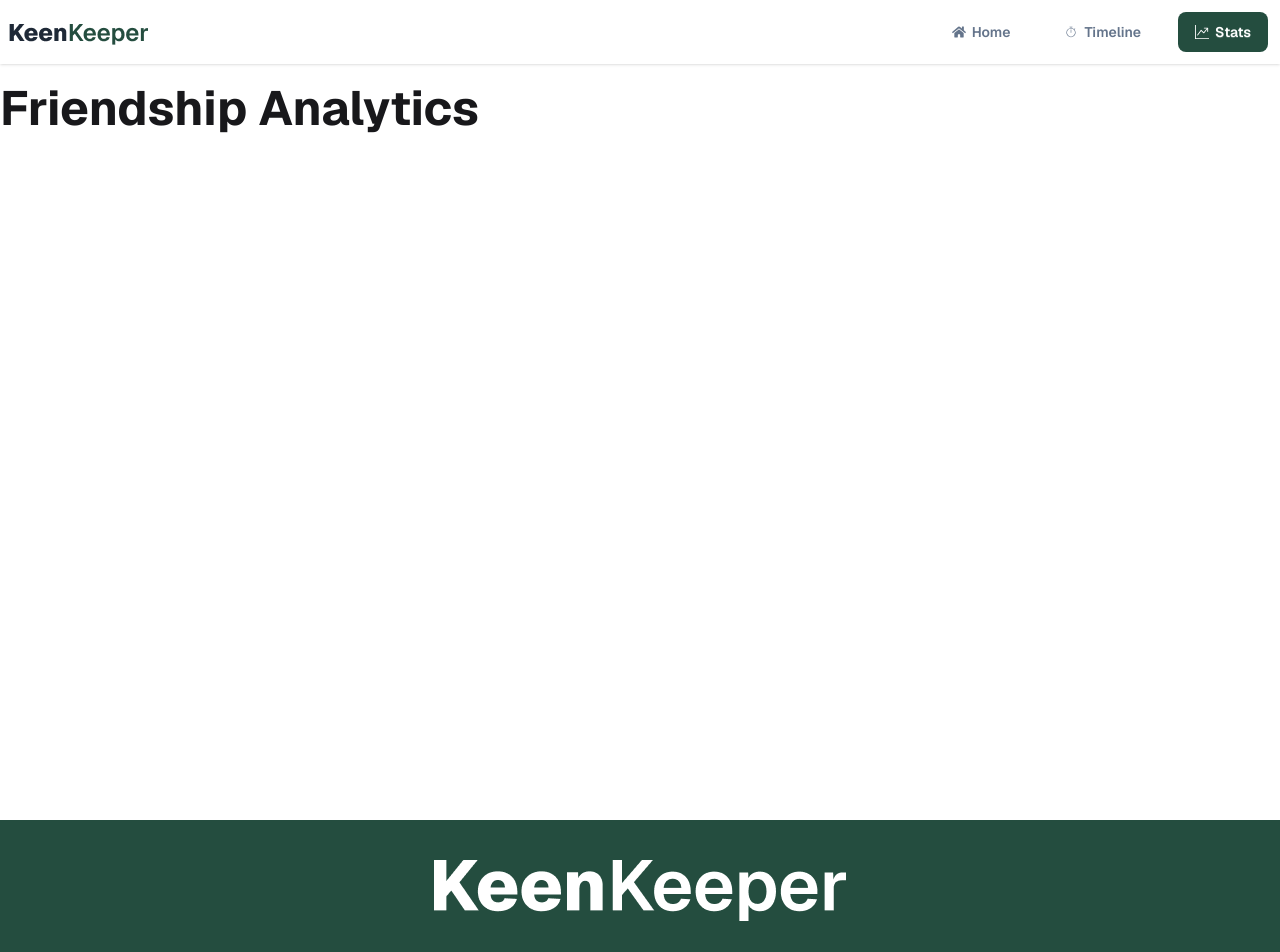
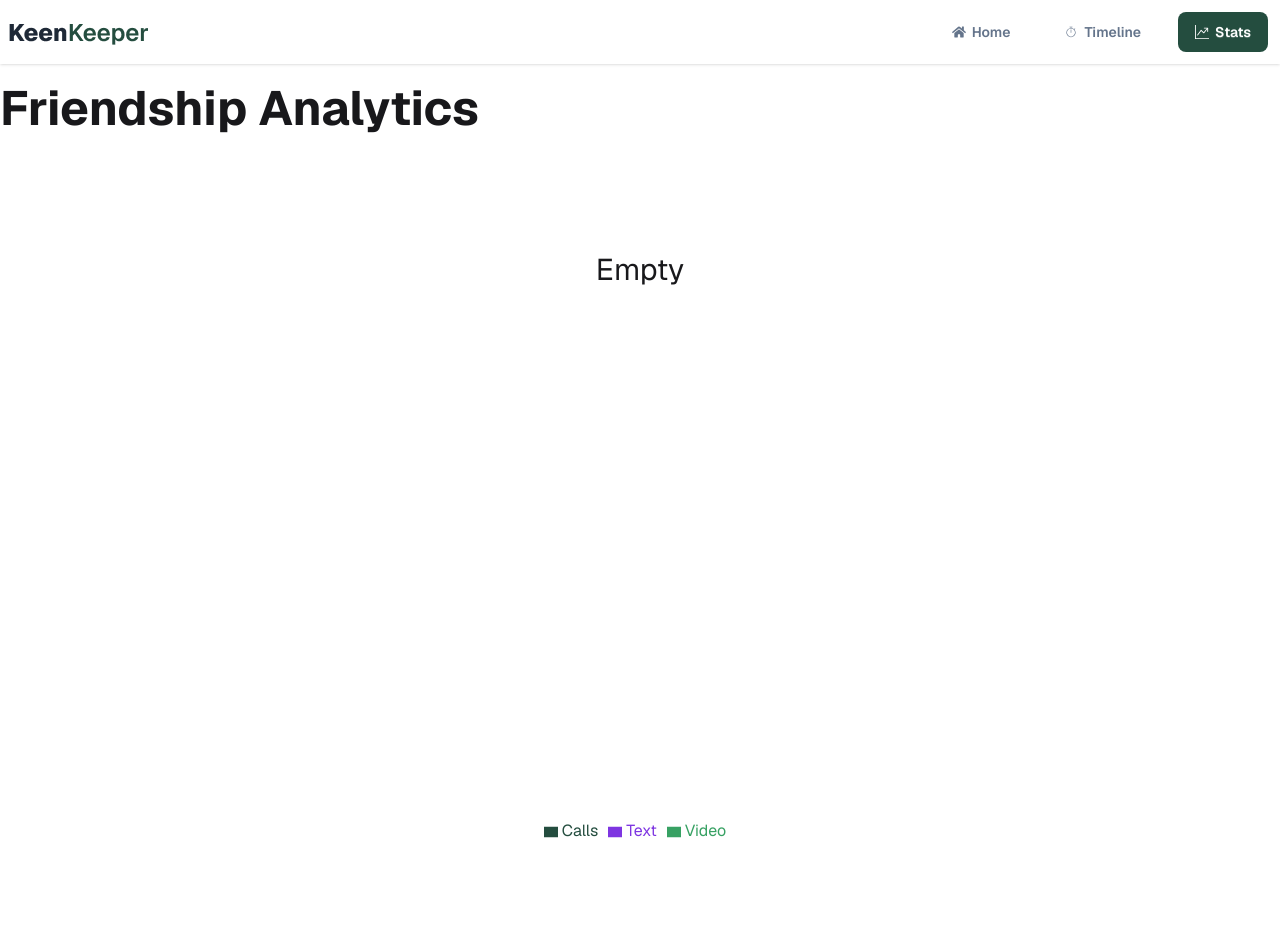
Before and after one commit to with-ph-b13/a-7, a React (Vite) app: page /stats in a window 1280 px wide. Shown: the top 952 px of the page. Built offline with nearby package versions, Linux system fonts and the light colour scheme.

Commit message:
added loading states and updated stats page

```diff
--- a/package.json
+++ b/package.json
@@ -16,6 +16,7 @@
     "react-dom": "^19.2.4",
     "react-icons": "^5.6.0",
     "react-router": "^7.14.0",
+    "react-spinners": "^0.17.0",
     "react-toastify": "^11.0.5",
     "recharts": "^3.8.1",
     "tailwindcss": "^4.2.2"
--- a/src/components/Friends/AllFriends.jsx
+++ b/src/components/Friends/AllFriends.jsx
@@ -1,5 +1,6 @@
 import React, { Suspense, use } from 'react';
 import Friends from './Friends';
+import Loading from '../shared/Loading/Loading';
 
 const friendsPromise=fetch('/friends.json').then(res=>res.json());
 
@@ -10,7 +11,7 @@ const AllFriends = () => {
     return (
         <div>
             <h1 className='font-bold text-2xl mt-10'>Your Friends</h1>
-            <Suspense fallback={<h1>loading...</h1>}>
+            <Suspense fallback={<Loading/>}>
                     <Friends friendsPromise={friendsPromise}/>
             </Suspense>
         </div>
--- a/src/pages/Stats/Stats.jsx
+++ b/src/pages/Stats/Stats.jsx
@@ -1,5 +1,5 @@
 import React, { useContext } from 'react';
-import { Pie, PieChart, Tooltip } from 'recharts';
+import { Legend, Pie, PieChart, Tooltip } from 'recharts';
 import { FriendsContext } from '../../context/FriendsProvider';
 const Stats = () => {
 
@@ -9,9 +9,9 @@ const Stats = () => {
     const videoData=call.filter(videoInfo=>videoInfo.type === "Video");
 
     const data = [
-  { name: 'Calls', value: callData.length, fill: '#0088FE' },
-  { name: 'Text', value: textData.length, fill: '#00C49F' },
-  { name: 'Video', value: videoData.length, fill: '#FFBB28' },
+  { name: 'Calls', value: callData.length, fill: '#244D3F' },
+  { name: 'Text', value: textData.length, fill: '#7E35E1' },
+  { name: 'Video', value: videoData.length, fill: '#37A163' },
 
 ];
 
@@ -20,6 +20,11 @@ const Stats = () => {
         <div className='container mx-auto'>
             <h1 className='font-bold text-5xl mt-5'>Friendship Analytics</h1>
 
+            {
+              call.length === 0 && <div className="text-center mt-30">
+              <h1 className='text-3xl'>Empty</h1>
+            </div>
+            }
             <div className="flex flex-col justify-center items-center mt-15">
                  <PieChart style={{ width: '100%', maxWidth: '500px', maxHeight: '80vh', aspectRatio: 1 }} responsive>
       <Pie
@@ -36,6 +41,9 @@ const Stats = () => {
 
       />
     <Tooltip />
+      <div className="mt-5">
+        <Legend/>
+      </div>
     </PieChart>
             </div>
         </div>
```
Also changed, not shown: 1 other file (tests, documents, lock files or other folders).
